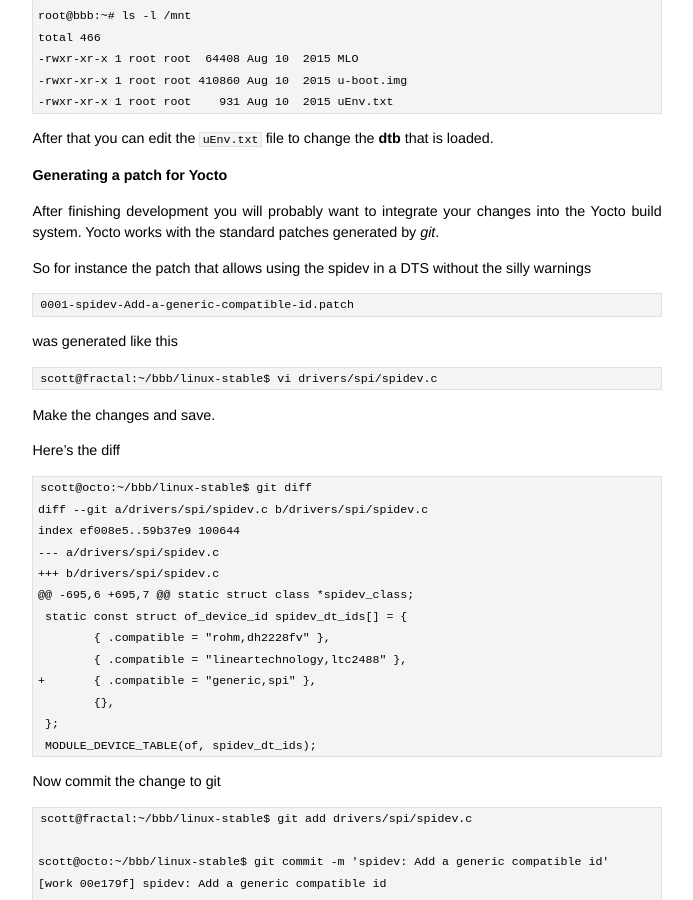
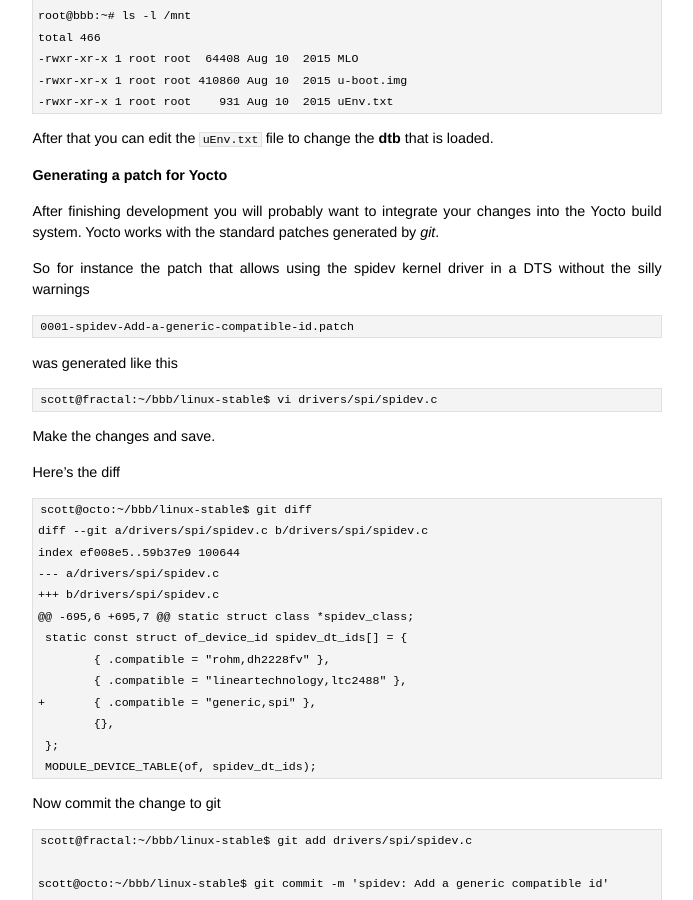
Before and after one commit to jumpnow/jumpnowtek-site, a Jekyll site: the page built from _posts/2015-06-22-Working-on-the-BeagleBone-kernel.md, in a window 1280 px wide and 900 px high, scrolled down 4813 px. Shown: the whole window, without its empty margins (293-986 px from the left). Built offline with Jekyll 4.4.1, drawn with Linux system fonts in a browser that asks for light colours.

Commit message:
Wording on bbb kernel doc

```diff
--- a/_posts/2015-06-22-Working-on-the-BeagleBone-kernel.md
+++ b/_posts/2015-06-22-Working-on-the-BeagleBone-kernel.md
@@ -2,7 +2,7 @@
 layout: post
 title: Working on the BeagleBone Kernel
 description: "Working on and customizing the BeagleBone Black kernel"
-date: 2015-11-10 08:15:00
+date: 2015-11-10 08:30:00
 categories: beaglebone
 tags: [linux, beaglebone, kernel]
 ---
@@ -251,7 +251,7 @@ After that you can edit the `uEnv.txt` file to change the **dtb** that is loaded
 
 After finishing development you will probably want to integrate your changes into the Yocto build system. Yocto works with the standard patches generated by *git*.
 
-So for instance the patch that allows using the spidev in a DTS without the silly warnings
+So for instance the patch that allows using the spidev kernel driver in a DTS without the silly warnings
 
     0001-spidev-Add-a-generic-compatible-id.patch
 
```
